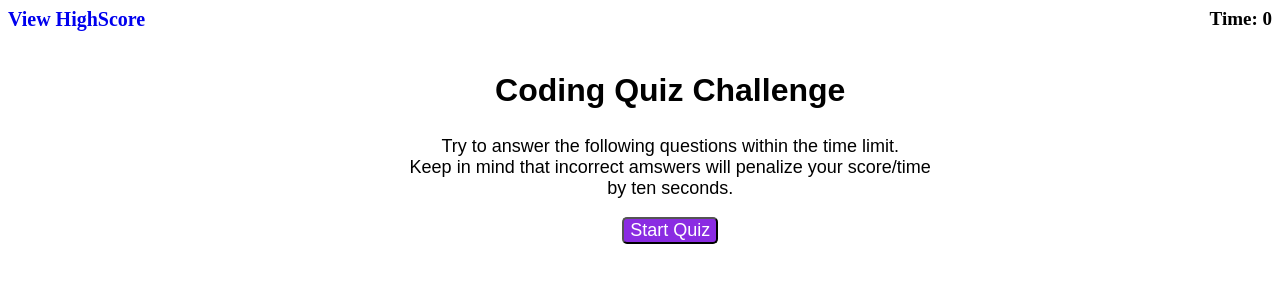
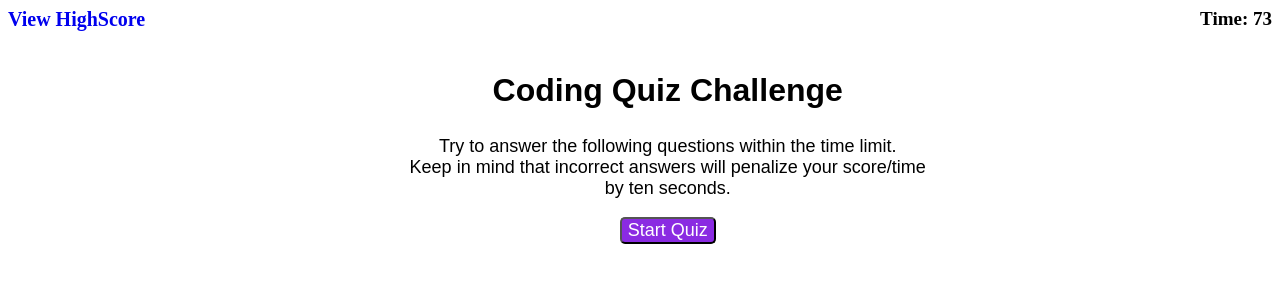
Before and after one commit to Mvalljo/HW4-CodeQuiz-MV, a plain HTML site: page index.html in a window 1280 px wide. Both pictures are taken after a click on the button "Start Quiz". Drawn offline with Linux system fonts and the light colour scheme.

Commit message:
Edit HTML and update timer JS

```diff
--- a/assets/js/script.js
+++ b/assets/js/script.js
@@ -0,0 +1,24 @@
+var timerEl = document.querySelector('.timerCount')
+var startButton = document.querySelector('.startBtn')
+var quizQuestions = document.querySelector('.quiz')
+var timer;
+var timeLeft;
+
+function startQuiz() {
+    timeLeft = 75;
+    countdown();
+}
+
+function countdown() {
+
+    timer = setInterval(function () {
+        timeLeft--;
+        timerEl.textContent = timeLeft;
+        if (timeLeft === 0) {
+            clearInterval(timer);
+        }
+    }, 1000);
+}
+
+
+startButton.addEventListener("click", startQuiz);
--- a/index.html
+++ b/index.html
@@ -25,10 +25,10 @@
         <h1>Coding Quiz Challenge</h1>
         <p>
             Try to answer the following questions within the time limit.<br>
-            Keep in mind that incorrect amswers will penalize your score/time<br>
+            Keep in mind that incorrect answers will penalize your score/time<br>
             by ten seconds.<br>
         </p>
-        <button>Start Quiz</button>
+        <button class = "startBtn">Start Quiz</button>
     </section>
 
 
```
